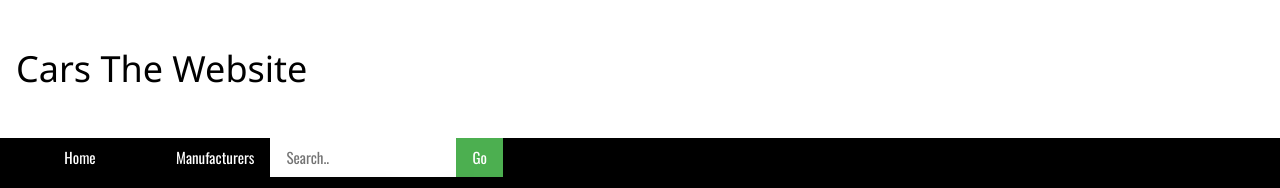
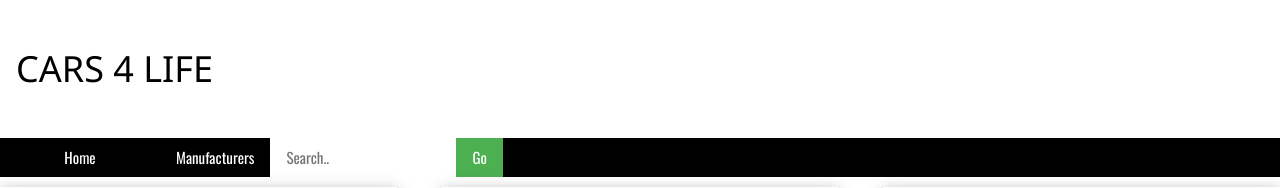
Before and after one commit to 23349/Amazing-Flask-App, a Flask app: page / in a window 1280 px wide. Shown: the top 188 px of the page. Run offline with Flask 3, Linux system fonts and the light colour scheme; data comes from the database, SQL or seed files in the repository.

Commit message:
Tetsing git config

```diff
--- a/app.py
+++ b/app.py
@@ -52,7 +52,7 @@
     result = query_db(sql, (id,), True)
     return render_template("car.html", car=result)
 
-@app.route('/cars_search', methods=["GET","POST"])
+@app.route('/cars_search', methods=["GET", "POST"])
 def cars_search():
     print(request.form.get("car"))
     sql = """SELECT * FROM Cars
--- a/templates/homepage.html
+++ b/templates/homepage.html
@@ -14,7 +14,7 @@
     <!--shared head bar-->
     <header class="w3-container w3-padding-32">
         <div class="title">
-            <h1>Cars The Website</h1>
+            <h1>CARS 4 LIFE</h1>
         </div>
     </header>
 
@@ -36,9 +36,8 @@
         </div>
 
         <!--Search bar-->
-        <div>
         <form action="{{url_for('cars_search')}}" >
-                <input type="text" list="car_list" id="car" class="w3-bar-item w3-input" placeholder="Search..">
+            <input type="text" name="car" list="car_list" id="car" class="w3-bar-item w3-input" placeholder="Search..">
 
             <datalist id="car_list">
                 {% for car in all_cars %}
```
Lines whose indentation alone changed are shown as unchanged.
